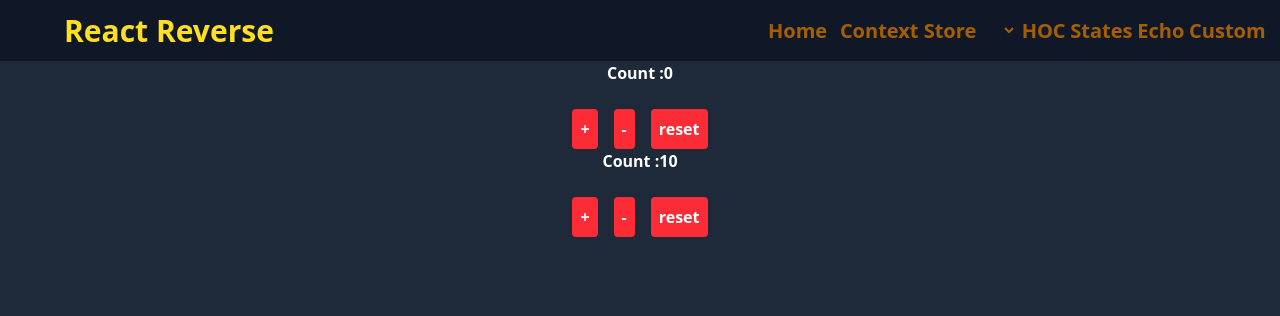
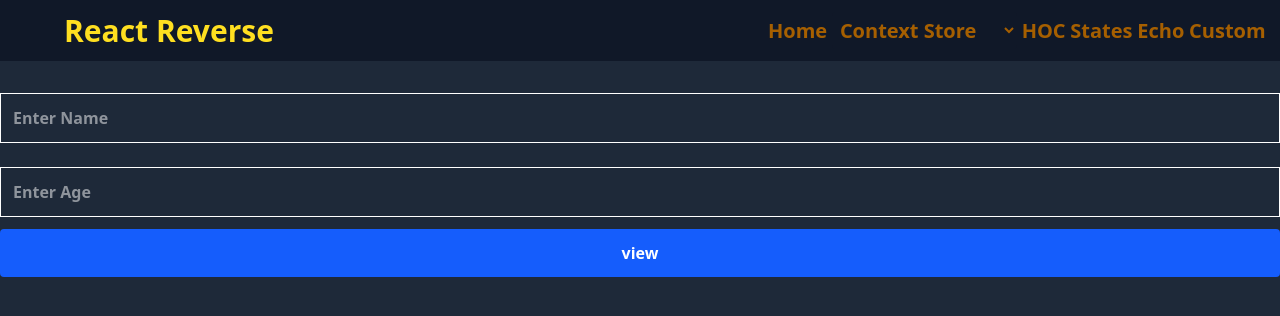
Before and after one commit to Shepherdeye/Imortant_Topics-_In_React, a React (Vite) app: page /custom in a window 1280 px wide. Shown: the top 316 px of the page. Built offline with nearby package versions, Linux system fonts and the light colour scheme.

Commit message:
adding the second  way to use the custom  hook

```diff
--- a/src/topics/CustomHook/MainForCustomHook.jsx
+++ b/src/topics/CustomHook/MainForCustomHook.jsx
@@ -1,12 +1,14 @@
 import React from 'react'
 import PageOne from './firstway/PageOne'
 import SecondPage from './firstway/SecondPage'
+import FormData from './secondway/FormData'
 
 const MainForCustomHook = () => {
     return (
         <div>
-            <PageOne />
-            <SecondPage />
+            {/* <PageOne />
+            <SecondPage /> */}
+            <FormData />
         </div>
     )
 }
--- /dev/null
+++ b/src/topics/CustomHook/secondway/CustomFormHook.js
@@ -0,0 +1,16 @@
+import { useState } from 'react'
+
+const useFormHook = () => {
+    const [value, setValue] = useState();
+    const restValues = () => {
+        setValue("");
+    }
+    const inputData = {
+        type: "text",
+        value,
+        onChange: (e) => setValue(e.target.value)
+    }
+    return [value, inputData, restValues]
+}
+
+export default useFormHook
--- /dev/null
+++ b/src/topics/CustomHook/secondway/FormData.jsx
@@ -0,0 +1,33 @@
+import React from 'react'
+import useFormHook from './CustomFormHook';
+
+const FormData = () => {
+
+    const [userName, userNameData, restuserName] = useFormHook();
+    const [userAge, userAgeData, restuserAge] = useFormHook();
+
+    const handleSubmition = (event) => {
+        event.preventDefault();
+        if (!userAge || !userName) return;
+        alert(`Hello Your Name is ${userName} and you are ${userAge} years old`);
+        restuserName();
+        restuserAge();
+    }
+
+    return (
+        <div className='text-center text-white py-5 font-bold'>
+            <form onSubmit={handleSubmition}>
+                <input className='border w-full p-3 my-3' type="text" placeholder='Enter Name'
+                    {...userNameData}
+                />
+                <input className='border w-full p-3 my-3' type="text" placeholder='Enter Age'
+                    {...userAgeData}
+                />
+                <button type='submit' className='bg-blue-600 p-3 rounded-sm w-full cursor-pointer' >view</button>
+            </form>
+
+        </div>
+    )
+}
+
+export default FormData
```
